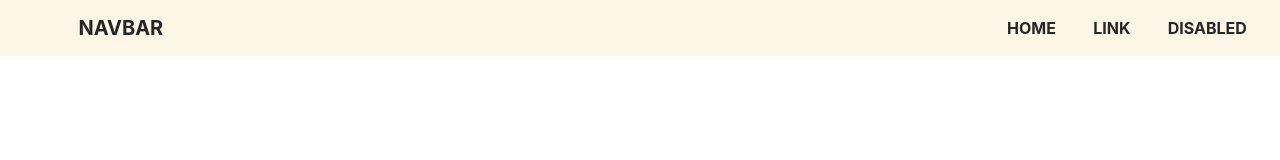
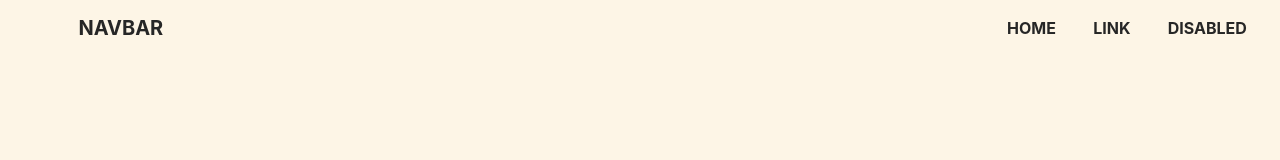
Before and after one commit to niashagrant/updatedPortfolio, a plain HTML site: page index.html in a window 1280 px wide. Drawn offline with nearby package versions, Linux system fonts and the light colour scheme.

Commit message:
checking to see if this is working

```diff
--- a/assets/css/style.css
+++ b/assets/css/style.css
@@ -1,5 +1,5 @@
-html {
-  background-color: red;
+body {
+  background-color: oldlace;
 }
 
 .navbar {
--- a/index.html
+++ b/index.html
@@ -3,7 +3,7 @@
     <meta charset="UTF-8" />
     <meta name="viewport" content="width=device-width, initial-scale=1.0" />
     <title>Portfolio</title>
-    <link rel="stylesheet" href="assets/css/style.css" />
+
     <link
       rel="stylesheet"
       href="https://stackpath.bootstrapcdn.com/bootstrap/4.4.1/css/bootstrap.min.css"
@@ -25,8 +25,38 @@
       integrity="sha384-wfSDF2E50Y2D1uUdj0O3uMBJnjuUD4Ih7YwaYd1iqfktj0Uod8GCExl3Og8ifwB6"
       crossorigin="anonymous"
     ></script>
+    <link rel="stylesheet" href="assets/css/style.css" />
   </head>
-  <body style="color: seagreen;">
+  <body>
+    <!-- <nav class="navbar navbar-expand-lg navbar-light bg-light">
+      <a class="navbar-brand" href="#">Navbar</a>
+      <button
+        class="navbar-toggler"
+        type="button"
+        data-toggle="collapse"
+        data-target="#navbarNavDropdown"
+        aria-controls="navbarNavDropdown"
+        aria-expanded="false"
+        aria-label="Toggle navigation"
+      >
+        <span class="navbar-toggler-icon"></span>
+      </button>
+      <div class="collapse navbar-collapse" id="navbarNavDropdown">
+        <ul class="navbar-nav ml-auto">
+          <li class="nav-item active">
+            <a class="nav-link" href="#"
+              >Home <span class="sr-only">(current)</span></a
+            >
+          </li>
+          <li class="nav-item">
+            <a class="nav-link" href="#">Features</a>
+          </li>
+          <li class="nav-item">
+            <a class="nav-link" href="#">Pricing</a>
+          </li>
+        </ul>
+      </div>
+    </nav> -->
     <nav class="navbar navbar-expand-lg navbar-custom">
       <a class="navbar-brand" href="#">Navbar</a>
       <button
```
